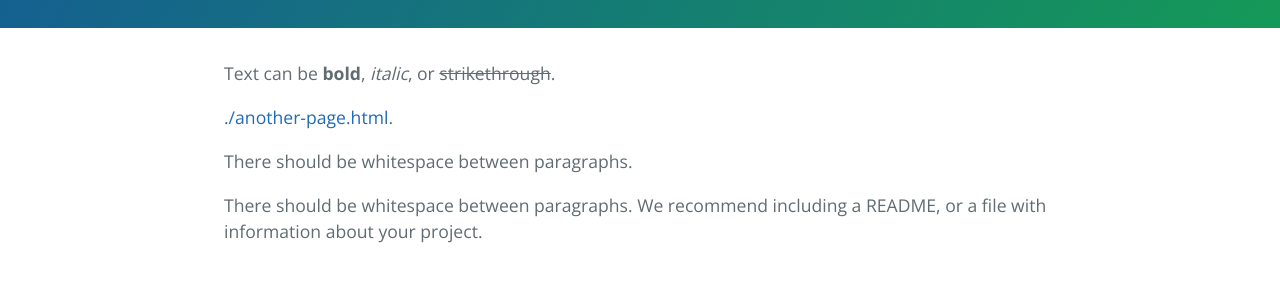
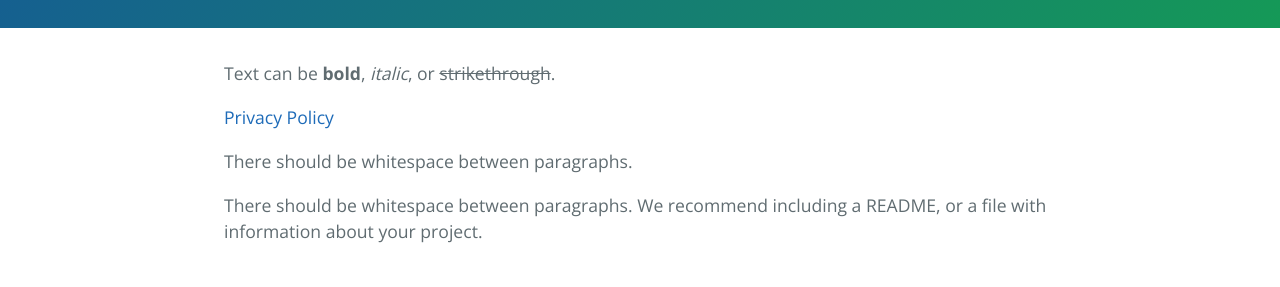
Before and after one commit to deepsingh132/CUScan, a Jekyll site: the page built from index.md, in a window 1280 px wide and 900 px high. Shown: the part 355-642 px from the top of the window. Built offline with Jekyll 4.4.1, drawn with Linux system fonts in a browser that asks for light colours.

Commit message:
Update index.md

```diff
--- a/index.md
+++ b/index.md
@@ -4,7 +4,7 @@ layout: default
 
 Text can be **bold**, _italic_, or ~~strikethrough~~.
 
-[./another-page.html](Privacy Policy).
+[Privacy Policy](Privacy Policy)
 
 There should be whitespace between paragraphs.
 
```
